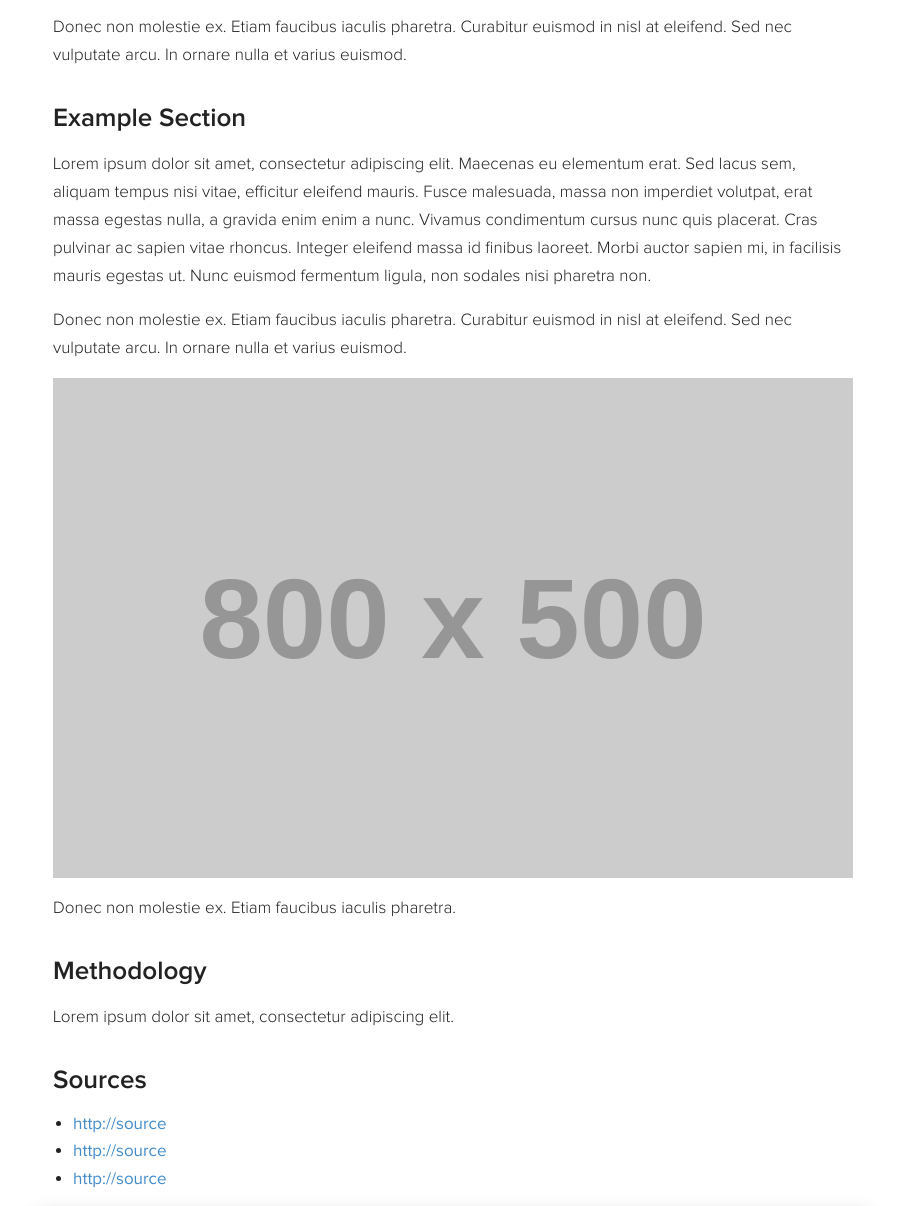
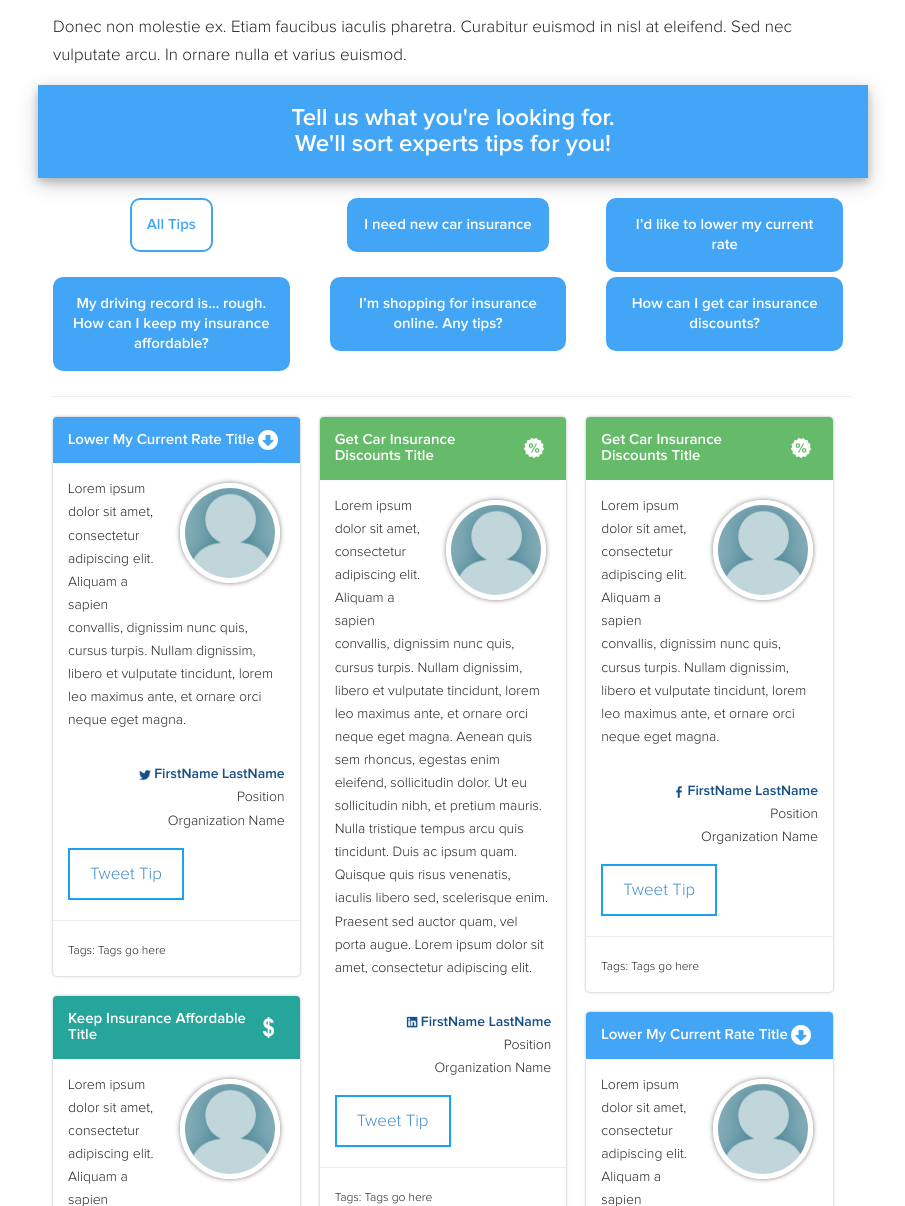
Before and after one commit to Harrison1/quotes-sort, a plain HTML site: page index.html in a window 1280 px wide. Shown: the part 537-1743 px from the top of the page, without its empty margins (187-1092 px from the left). Drawn offline with nearby package versions, Linux system fonts and the light colour scheme; placeholder pictures from the web are drawn by us.

Commit message:
clean up

```diff
--- a/index.html
+++ b/index.html
@@ -40,19 +40,6 @@
                         <h1>LP Title</h1>
                         <p>Lorem ipsum dolor sit amet, consectetur adipiscing elit. Maecenas eu elementum erat. Sed lacus sem, aliquam tempus nisi vitae, efficitur eleifend mauris. Fusce malesuada, massa non imperdiet volutpat, erat massa egestas nulla, a gravida enim enim a nunc. Vivamus condimentum cursus nunc quis placerat. Cras pulvinar ac sapien vitae rhoncus. Integer eleifend massa id finibus laoreet. Morbi auctor sapien mi, in facilisis mauris egestas ut. Nunc euismod fermentum ligula, non sodales nisi pharetra non.</p>
                         <p>Donec non molestie ex. Etiam faucibus iaculis pharetra. Curabitur euismod in nisl at eleifend. Sed nec vulputate arcu. In ornare nulla et varius euismod.</p>
-                        <h2>Example Section</h2>
-                        <p>Lorem ipsum dolor sit amet, consectetur adipiscing elit. Maecenas eu elementum erat. Sed lacus sem, aliquam tempus nisi vitae, efficitur eleifend mauris. Fusce malesuada, massa non imperdiet volutpat, erat massa egestas nulla, a gravida enim enim a nunc. Vivamus condimentum cursus nunc quis placerat. Cras pulvinar ac sapien vitae rhoncus. Integer eleifend massa id finibus laoreet. Morbi auctor sapien mi, in facilisis mauris egestas ut. Nunc euismod fermentum ligula, non sodales nisi pharetra non.</p>
-                        <p>Donec non molestie ex. Etiam faucibus iaculis pharetra. Curabitur euismod in nisl at eleifend. Sed nec vulputate arcu. In ornare nulla et varius euismod.</p>
-                        <img src="http://placehold.it/800x500?text=800px%20wide" alt="" data-mce-src="http://placehold.it/800x500?text=800px%20wide">
-                        <p>Donec non molestie ex. Etiam faucibus iaculis pharetra.</p>
-                        <h2>Methodology</h2>
-                        <p>Lorem ipsum dolor sit amet, consectetur adipiscing elit.</p>
-                        <h2>Sources</h2>
-                        <ul>
-                            <li><a href="#" data-mce-href="#">http://source</a></li>
-                            <li><a href="#" data-mce-href="#">http://source</a></li>
-                            <li><a href="#" data-mce-href="#">http://source</a></li>
-                        </ul>
 
                         <div class="row">
                             <div class="col-md-12">
```
